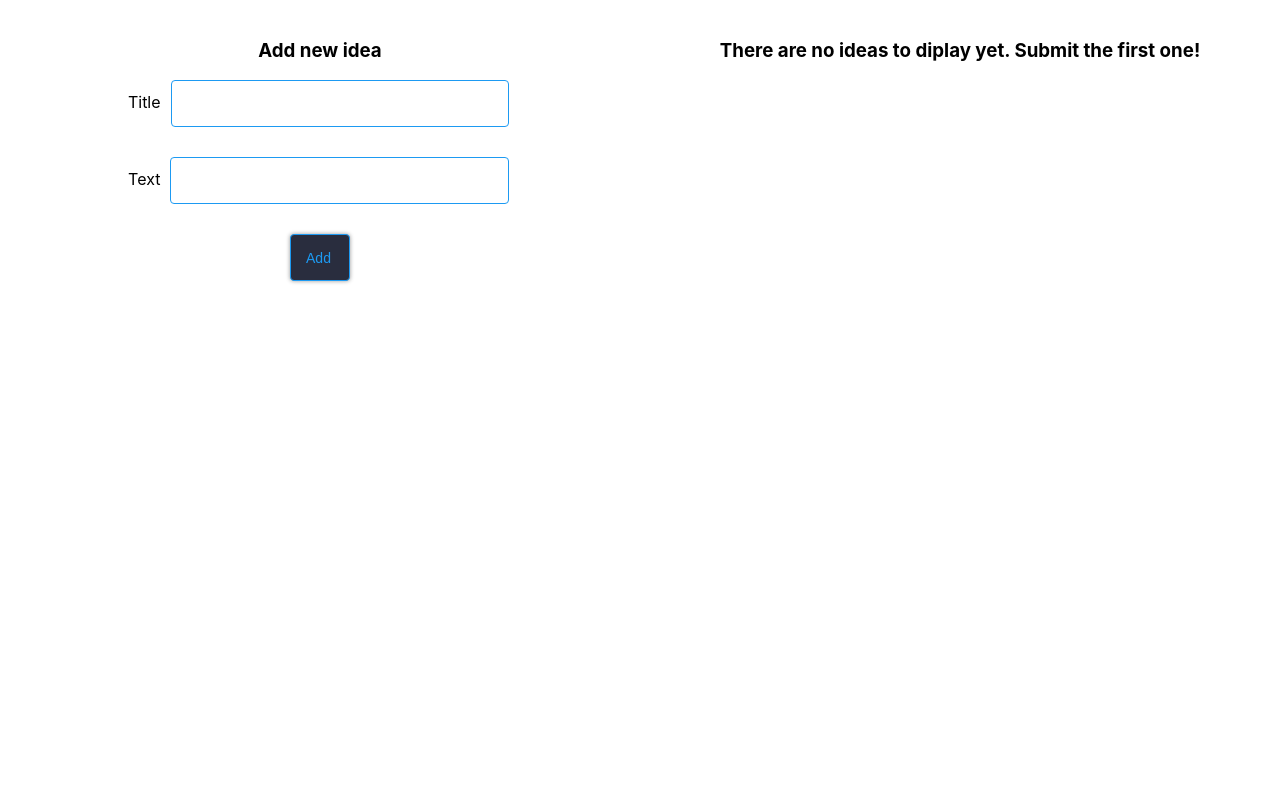
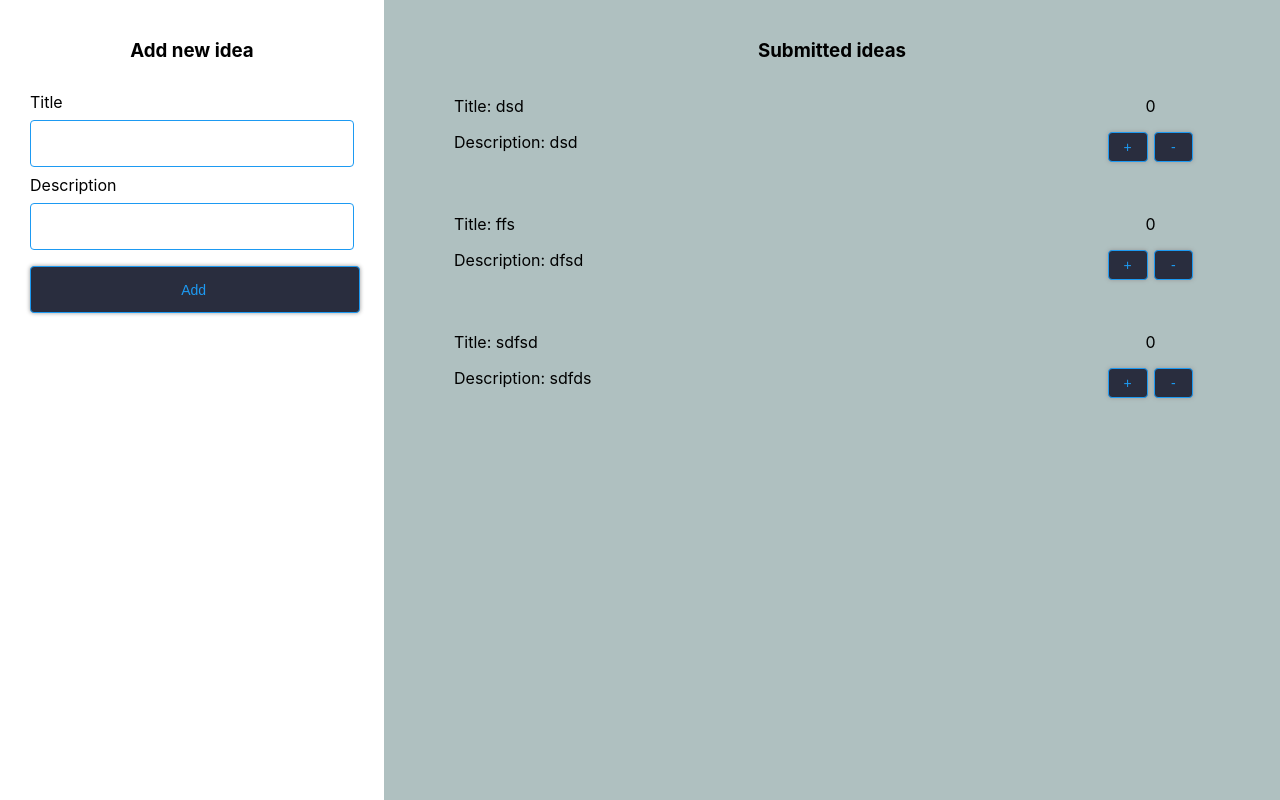
Before and after one commit to ewelinalabas/ideation, a React (Create React App) app: page / in a window 1280 px wide. Built offline with nearby package versions, Linux system fonts and the light colour scheme.

Commit message:
Styles for ideas list

```diff
--- a/src/App.css
+++ b/src/App.css
@@ -1,37 +1,56 @@
-.App {
-  padding-left: 20px;
-}
 
 .Split {
-  width: 50%;
   height: 100%;
   position: fixed;
   z-index: 1;
   top: 0;
   overflow-x: hidden;
   padding-top: 20px;
-  text-align: center;
 }
 
 .Left {
+  width: 30%;
   left: 0;
 }
 
 .Right {
+  width: 70%;
   right: 0;
+  background-color: rgb(175, 192, 192)
 }
 
-label {
-  display: block;
-  margin: 15px 18px 30px 15px;
+h3 {
+  text-align: center
+}
+
+form {
+  margin: 30px 30px 8px 30px;
 }
 
 input {
-  width: 50%;
-  margin-left: 10px;
+  display: inline-block;
+  width: 100%;
+  margin: 8px 0px;
   padding: 15px 18px 15px 15px;
   border: 1px solid #1D9AF2;
   border-radius: 4px;
+  box-sizing: border-box
+}
+
+.AddIdea {
+  color: #1D9AF2;
+  background-color: #292D3E;
+  border: 1px solid #1D9AF2;
+  border-radius: 4px;
+  padding: 15px 18px 30px 15px;
+  cursor: pointer;
+  height: 32px;
+  width: 86%;
+  font-size: 14px;
+  box-shadow: 0 0 4px #999;
+  background-position: center;
+  transition: background 0.8s;
+  margin: 0px 30px 30px 30px;
 }
 
 button {
@@ -39,13 +58,15 @@ button {
   background-color: #292D3E;
   border: 1px solid #1D9AF2;
   border-radius: 4px;
-  padding: 15px 18px 30px 15px;
+  padding: 1px 1px 1px 1px;
   cursor: pointer;
-  height: 32px;
+  height: 30px;
+  width: 20%;
   font-size: 14px;
   box-shadow: 0 0 4px #999;
   background-position: center;
   transition: background 0.8s;
+  margin: 0px 3px 0px 3px;
 }
 
 button:hover {
@@ -58,3 +79,22 @@ button:active{
   background-size: 100%;
   transition: background 0s;
 }
+
+.Idea {
+  display: flex;
+  list-style-type: none;
+  /* border: 1px solid #1D9AF2;
+  border-radius: 4px; */
+  margin: 0px 30px 30px 30px;
+}
+
+.IdeaDetails {
+  float: left;
+  width: 75%
+}
+
+.IdeaScore {
+  float: right;
+  width: 25%;
+  text-align: center
+}
--- a/src/components/IdeaForm.jsx
+++ b/src/components/IdeaForm.jsx
@@ -15,22 +15,22 @@ const IdeaFormPure = ({addIdea}) => {
   return (
     <div className='Split Left'>
       <h3>Add new idea</h3>
-      <label>Title
+      <form>
+        <label>Title</label>
         <input
           type='text'
           value={title}
           onChange={(e) => setTitle(e.target.value)}
         />
-      </label>
 
-      <label>Text
+        <label>Description</label>
         <input
           type='text'
           value={text}
           onChange={(e) => setText(e.target.value)}
         />
-      </label>
-      <button onClick={handleClick}>Add</button>
+      </form>
+      <button className="AddIdea" onClick={handleClick}>Add</button>
     </div>
   )
 }
--- a/src/components/IdeasList.jsx
+++ b/src/components/IdeasList.jsx
@@ -12,13 +12,17 @@ const Idea = (props) => {
   }
 
   return(
-    <li>
-        <p>Title: {idea.title}</p>
-        <p>Text: {idea.text}</p>
-        <p>Score: {idea.score}</p>
-        <button onClick={voteFor}>Up</button>
-        <button onClick={voteAgainst}>Down</button>
+    <ul className="Idea">
+      <li className="IdeaDetails">
+          <p>Title: {idea.title}</p>
+          <p>Description: {idea.text}</p>
       </li>
+      <li className="IdeaScore">
+          <p>{idea.score}</p>
+          <button onClick={voteFor}>+</button>
+          <button onClick={voteAgainst}>-</button>
+      </li>
+    </ul>
   )
 }
 
@@ -31,7 +35,7 @@ const IdeasListPure = (props) => {
     return (
       <div className='Split Right'>
         <h3>Submitted ideas</h3>
-        <ul>
+        <div>
           { props.ideas.map((idea, i) =>
           <Idea
             key={i}
@@ -40,7 +44,7 @@ const IdeasListPure = (props) => {
             decreaseScore={props.decreaseScore}
           />
           )}
-        </ul>
+        </div>
       </div>
     )
   }
--- a/src/reducers/gameReducer.js
+++ b/src/reducers/gameReducer.js
@@ -1,5 +1,24 @@
 const initialState = {
-  ideas: []
+  ideas: [
+    {
+      id: 16,
+      title: 'dsd',
+      text: 'dsd',
+      score: 0
+    },
+    {
+      id: 106,
+      title: 'ffs',
+      text: 'dfsd',
+      score: 0
+    },
+    {
+      id: 774,
+      title: 'sdfsd',
+      text: 'sdfds',
+      score: 0
+    }
+  ]
 }
 
 const addPoint = (state, id) => {
```
Lines whose indentation alone changed are shown as unchanged.
